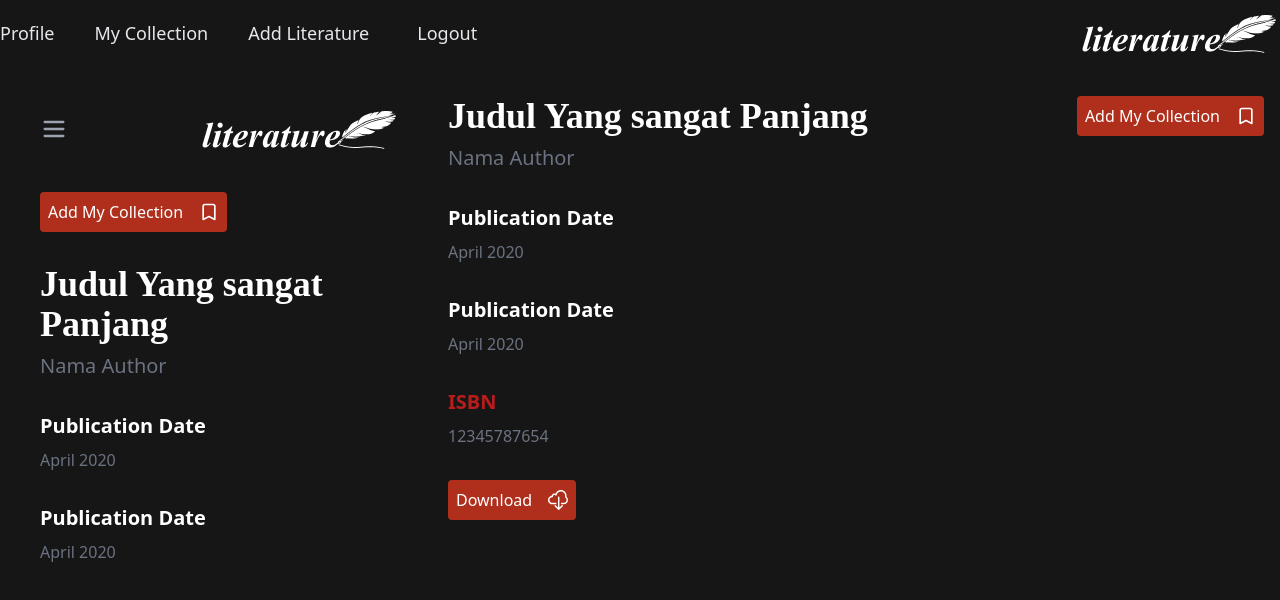
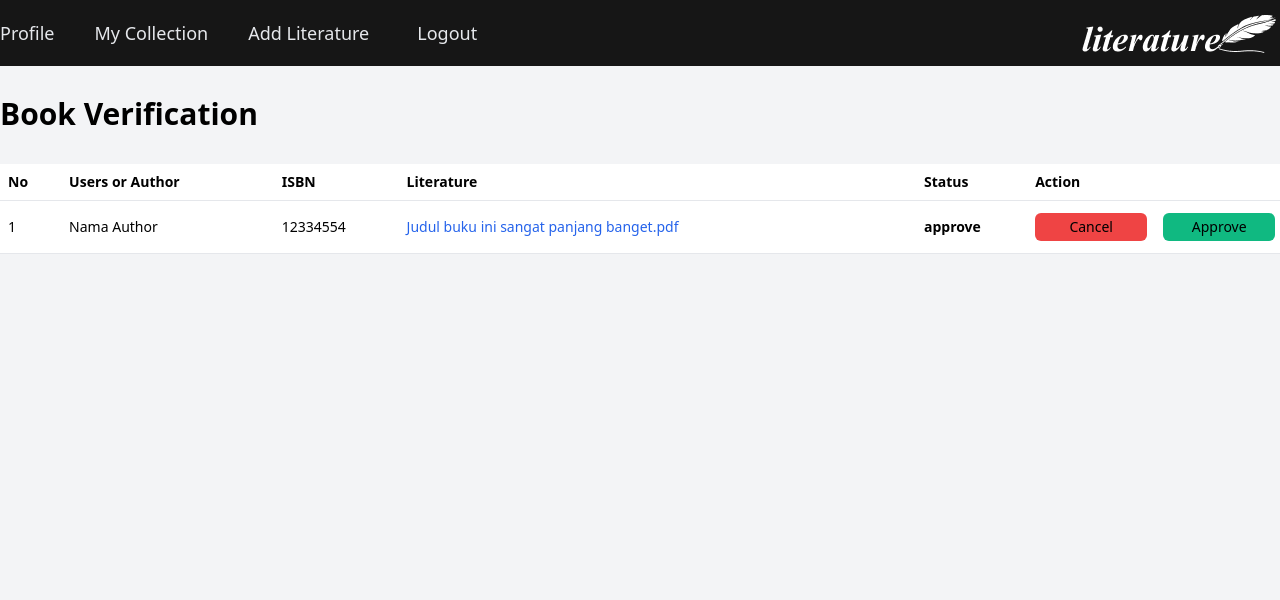
Before and after one commit to nadrianfikri/react-literature-project, a React (Create React App) app: page / in a window 1280 px wide. Shown: the top 600 px of the page. Built offline with nearby package versions, Linux system fonts and the light colour scheme.

Commit message:
done admin page

```diff
--- a/src/App.js
+++ b/src/App.js
@@ -1,4 +1,4 @@
-import { Landing, Home, SearchPage, Profile, Collection, AddLiterature, Detail } from './pages';
+import { Landing, Home, SearchPage, Profile, Collection, AddLiterature, Detail, Admin } from './pages';
 
 function App() {
   return (
@@ -9,7 +9,8 @@ function App() {
       {/* <Profile /> */}
       {/* <Collection /> */}
       {/* <AddLiterature /> */}
-      <Detail />
+      {/* <Detail /> */}
+      <Admin />
     </div>
   );
 }
--- /dev/null
+++ b/src/components/molecules/Table.js
@@ -0,0 +1,81 @@
+function Table2({ children }) {
+  return <table className="table-auto text-left overflow-auto bg-white">{children}</table>;
+}
+function Table({ children }) {
+  return <table className="bg-white text-left table-fixed w-800 md:w-auto overflow-auto">{children}</table>;
+}
+function TFoot(props) {
+  return (
+    <tfoot className="font-bold text-xs md:text-lg">
+      <tr>
+        <td></td>
+        <td></td>
+        <td></td>
+        <td></td>
+        <td className="py-2">Total</td>
+        <td className="py-2">:</td>
+        <td className="text-red-600 py-2">{props.total}</td>
+      </tr>
+    </tfoot>
+  );
+}
+function TData2(props) {
+  return (
+    <tr className="border-b border-grey-600  overflow-hidden text-sm">
+      <td className="px-2">{props.no}</td>
+      <td>{props.author}</td>
+      <td>{props.isbn}</td>
+      <td>
+        <a className="text-blue-600" href={props.link} target="_blank" rel="noreferrer">
+          <p>{props.title}.pdf</p>
+        </a>
+      </td>
+      <td className={`font-bold ${props.statusStyle} py-4`}>{props.status}</td>
+      <td>
+        <div className="flex gap-4 w-full ">
+          {/* <img className="h-8" id={props.id} src="/assets/icons/check.svg" alt="icon" /> */}
+          <button id={props.id} onClick={props.onCancel} type="button" className="bg-red-500 rounded-md p-1 w-full md:w-28">
+            Cancel
+          </button>
+          <button id={props.id} onClick={props.onApprove} type="button" className="bg-green-500 rounded-md p-1 w-full md:w-28">
+            Approve
+          </button>
+        </div>
+      </td>
+    </tr>
+  );
+}
+
+function TData(props) {
+  return (
+    <tr className="border-b border-grey-600 text-gray-400 text-xs md:text-lg">
+      <td>{props.no}</td>
+      <td>{props.fullName}</td>
+      <td>{props.email}</td>
+      <td>{props.phone}</td>
+      <td className="text-black font-bold py-2">Qty</td>
+      <td className="text-black font-bold py-2">:</td>
+      <td className="text-black font-bold py-2">{props.qty}</td>
+    </tr>
+  );
+}
+function TBody({ children }) {
+  return <tbody>{children}</tbody>;
+}
+
+function THeader(props) {
+  return (
+    <thead className="border-b border-grey-600 text-xs md:text-sm">
+      <tr>
+        <th className="py-2 px-2">{props.col1}</th>
+        <th>{props.col2}</th>
+        <th>{props.col3}</th>
+        <th>{props.col4}</th>
+        <th className="">{props.col5}</th>
+        <th className="md:w-60">{props.col6}</th>
+        <th>{props.col7}</th>
+      </tr>
+    </thead>
+  );
+}
+export { Table, Table2, THeader, TBody, TData, TData2, TFoot };
--- /dev/null
+++ b/src/pages/Admin.js
@@ -0,0 +1,36 @@
+import Header from '../components/organism/Header';
+import { Table, THeader, TBody, TData2 } from '../components/molecules/Table';
+
+export default function Admin() {
+  function click(e) {
+    console.log(e.target.id);
+  }
+  return (
+    <div>
+      <Header />
+      <main className="pt-24 bg-gray-100 flex justify-center min-h-screen ">
+        <div className="container flex flex-col gap-8 px-6 md:px-0 ">
+          <header className="text-3xl font-bold">Book Verification</header>
+          <Table>
+            <THeader col1="No" col2="Users or Author" col3="ISBN" col4="Literature" col5="Status" col6="Action" />
+            <TBody>
+              <TData2
+                //
+                key={'1'}
+                no={'1'}
+                author={'Nama Author'}
+                isbn={'12334554'}
+                link={'file.pdf'}
+                title={'Judul buku ini sangat panjang banget'}
+                status={'approve'}
+                onCancel={click}
+                onApprove={click}
+                id={1}
+              />
+            </TBody>
+          </Table>
+        </div>
+      </main>
+    </div>
+  );
+}
--- a/src/pages/index.js
+++ b/src/pages/index.js
@@ -5,5 +5,6 @@ import Profile from './Profile';
 import Collection from './Collection';
 import AddLiterature from './AddLiterature';
 import Detail from './Detail';
+import Admin from './Admin';
 
-export { Landing, Home, SearchPage, Profile, Collection, AddLiterature, Detail };
+export { Landing, Home, SearchPage, Profile, Collection, AddLiterature, Detail, Admin };
```
